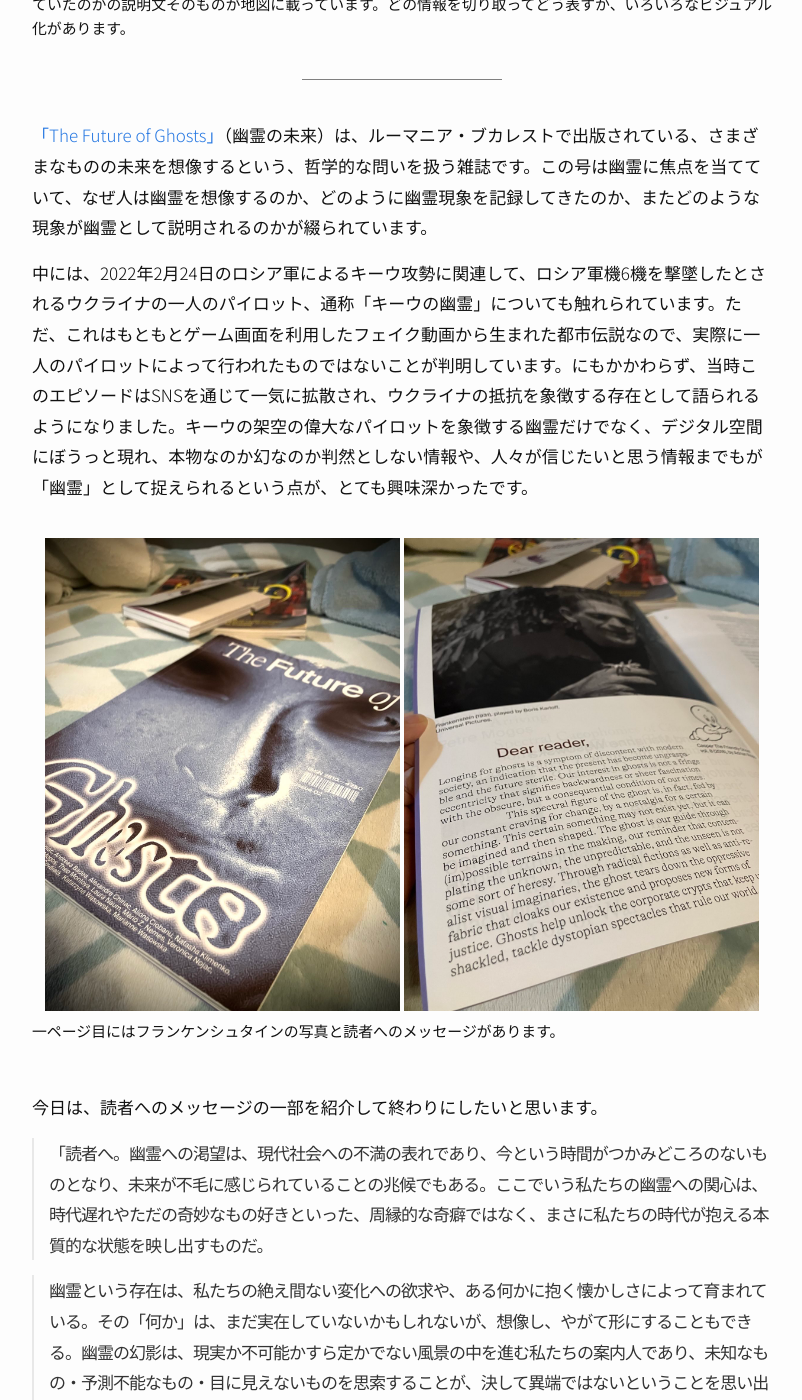
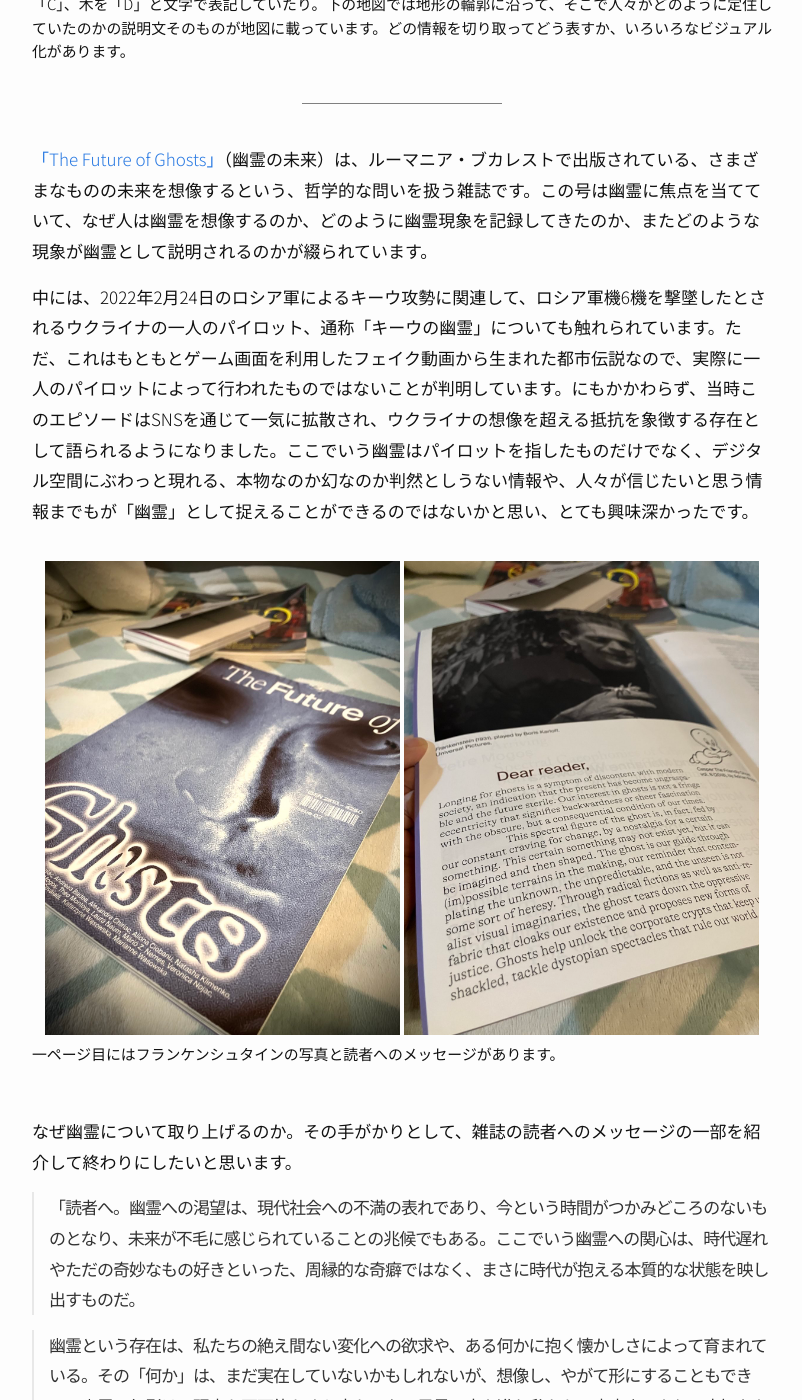
Before and after one commit to nyayava/nyayava.github.io, a Jekyll site: the page built from _posts/2025-9-21-stack.md, in a window 1280 px wide and 1400 px high, scrolled down 2365 px. Shown: the whole window, without its empty margins (238-1040 px from the left). Built offline with Jekyll 4.4.1, drawn with Linux system fonts in a browser that asks for light colours; some web fonts are replaced; some of the changed text lies outside the part shown.

Commit message:
minor revision

```diff
--- a/_posts/2025-9-21-stack.md
+++ b/_posts/2025-9-21-stack.md
@@ -29,7 +29,7 @@
 <div style="text-align: center;">
   <img src="/images/women1.jpg" alt="アル・ハイヤの雑誌の表紙には、アラブ世界に住む5人の女性がそれぞれ異なるファッションをまとって立っています。中央の女性は青いミニスカートのドレスにハイヒールを履き、腰に手を当てています。雑誌のタイトルは黄色で大きく、アラビア語と英語で表記されています。左側には18歳以上向けの内容であることが示されています。" style="max-width: 48%; height: auto;" />
   <img src="/images/women2.jpg" alt="雑誌をめくると、対談の一部があり、左ページにはヒジャブ姿でポールダンスをする女性の写真と彼女の英語の発言が掲載されています。右ページには同じ内容がアラビア語で書かれています。" style="max-width: 48%; height: auto;" />
-  <figcaption style="text-align: justify;">雑誌の表紙は、5人の女性が各々のファッションをまとい立ち、黄色のタイトル文字が浮かび上がるデザイン。右の写真は、ポールダンスをするHijabilusciousさんとの対談記事の一部。自身のダンスをインスタグラムに投稿すると、誹謗中傷がつきまとうのだと言います。それについては「ポールダンサーであれば家父長制に加担していると言われ、肌を隠したら隠したでやっぱり家父長制の手先と言われる。では、いったいどちらなのか？私は、そんな枠組みでの議論に乗る気はありません」とひと蹴り。読んでいてスカッとするような対談でした。雑誌には他にもたくさんの方の対談記事や歴史的考察があります。</figcaption>
+  <figcaption style="text-align: justify;">雑誌の表紙は、5人の女性が各々のファッションをまとい立ち、黄色のタイトル文字が浮かび上がるデザイン。右の写真は、ポールダンスをするHijabilusciousさんとの対談記事の一部。自身のダンスをインスタグラムに投稿すると、誹謗中傷がつきまとうのだと言います。それに対する彼女の捉え方が印象的でした。「ポールダンサーであれば家父長制に加担していると言われ、肌を隠したら隠したでやっぱり家父長制の手先と言われる。では、いったいどちらなのか？私は、そんな枠組みでの議論に乗る気はありません」とひと蹴り。読んでいてスカッとするような対談でした。雑誌には他にも、さまざまな方の対談記事や性に関する歴史的背景を探る読み物もあります。</figcaption>
 </div>
 
 <div style="display: flex; gap: 10px; justify-content: center; margin-bottom: 50px;">
@@ -66,7 +66,8 @@
 
 [「The Future of Ghosts」](https://kajetjournal.com/thefutureof/product/the-future-of-ghosts/)（幽霊の未来）は、ルーマニア・ブカレストで出版されている、さまざまなものの未来を想像するという、哲学的な問いを扱う雑誌です。この号は幽霊に焦点を当てていて、なぜ人は幽霊を想像するのか、どのように幽霊現象を記録してきたのか、またどのような現象が幽霊として説明されるのかが綴られています。
 
-中には、2022年2月24日のロシア軍によるキーウ攻勢に関連して、ロシア軍機6機を撃墜したとされるウクライナの一人のパイロット、通称「キーウの幽霊」についても触れられています。ただ、これはもともとゲーム画面を利用したフェイク動画から生まれた都市伝説なので、実際に一人のパイロットによって行われたものではないことが判明しています。にもかかわらず、当時このエピソードはSNSを通じて一気に拡散され、ウクライナの抵抗を象徴する存在として語られるようになりました。キーウの架空の偉大なパイロットを象徴する幽霊だけでなく、デジタル空間にぼうっと現れ、本物なのか幻なのか判然としない情報や、人々が信じたいと思う情報までもが「幽霊」として捉えられるという点が、とても興味深かったです。
+中には、2022年2月24日のロシア軍によるキーウ攻勢に関連して、ロシア軍機6機を撃墜したとされるウクライナの一人のパイロット、通称「キーウの幽霊」についても触れられています。ただ、これはもともとゲーム画面を利用したフェイク動画から生まれた都市伝説なので、実際に一人のパイロットによって行われたものではないことが判明しています。にもかかわらず、当時このエピソードはSNSを通じて一気に拡散され、ウクライナの想像を超える抵抗を象徴する存在として語られるようになりました。ここでいう幽霊はパイロットを指したものだけでなく、デジタル空間にぶわっと現れる、本物なのか幻なのか判然としうない情報や、人々が信じたいと思う情報までもが「幽霊」として捉えることができるのではないかと思い、とても興味深かったです。
+
 
 <div style="display: flex; gap: 10px; justify-content: center; margin-bottom: 20px;">
 </div>
@@ -80,8 +81,8 @@
 <div style="display: flex; gap: 10px; justify-content: center; margin-bottom: 50px;">
 </div>
 
-今日は、読者へのメッセージの一部を紹介して終わりにしたいと思います。
->「読者へ。幽霊への渇望は、現代社会への不満の表れであり、今という時間がつかみどころのないものとなり、未来が不毛に感じられていることの兆候でもある。ここでいう私たちの幽霊への関心は、時代遅れやただの奇妙なもの好きといった、周縁的な奇癖ではなく、まさに私たちの時代が抱える本質的な状態を映し出すものだ。
+なぜ幽霊について取り上げるのか。その手がかりとして、雑誌の読者へのメッセージの一部を紹介して終わりにしたいと思います。
+>「読者へ。幽霊への渇望は、現代社会への不満の表れであり、今という時間がつかみどころのないものとなり、未来が不毛に感じられていることの兆候でもある。ここでいう幽霊への関心は、時代遅れやただの奇妙なもの好きといった、周縁的な奇癖ではなく、まさに時代が抱える本質的な状態を映し出すものだ。
 
 > 幽霊という存在は、私たちの絶え間ない変化への欲求や、ある何かに抱く懐かしさによって育まれている。その「何か」は、まだ実在していないかもしれないが、想像し、やがて形にすることもできる。幽霊の幻影は、現実か不可能かすら定かでない風景の中を進む私たちの案内人であり、未知なもの・予測不能なもの・目に見えないものを思索することが、決して異端ではないということを思い出させてくれる存在なのだ。」
 
```
Also changed, not shown: 2 other files.
